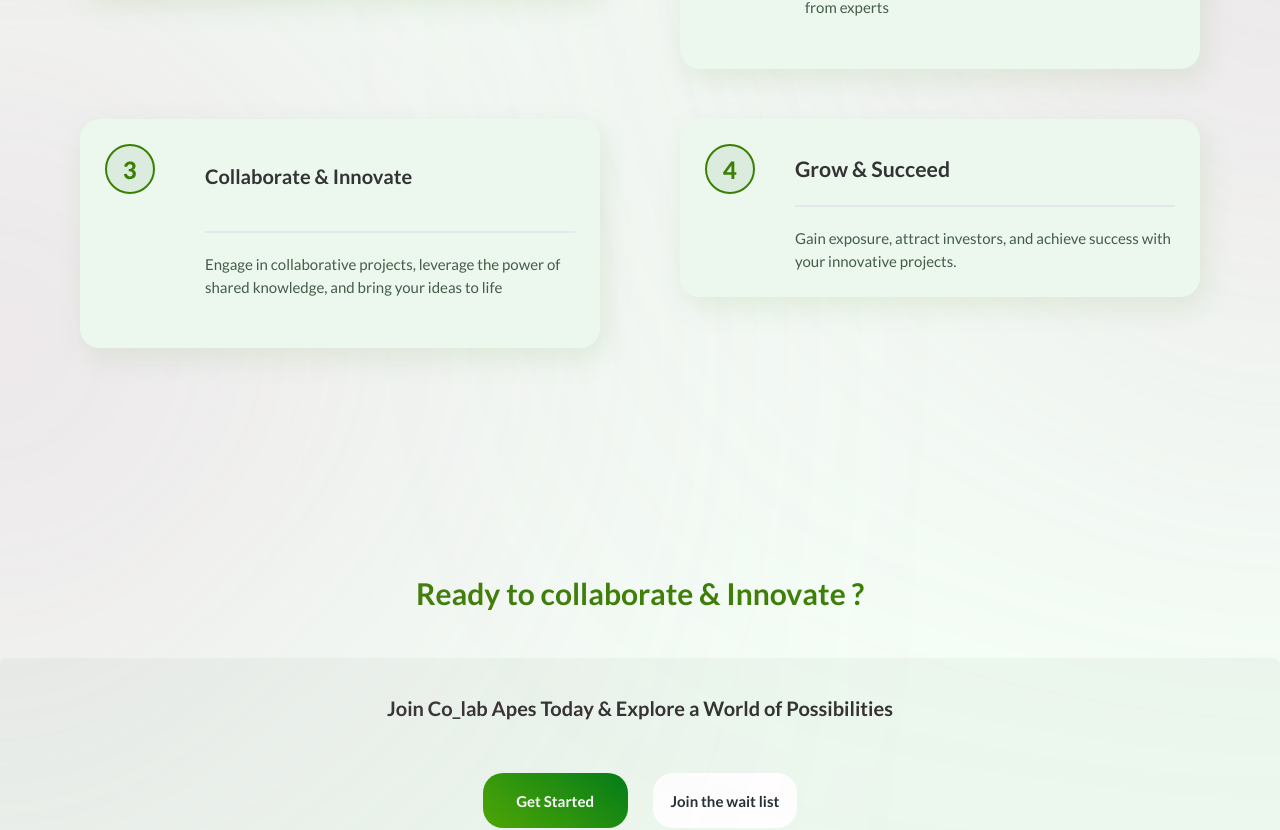
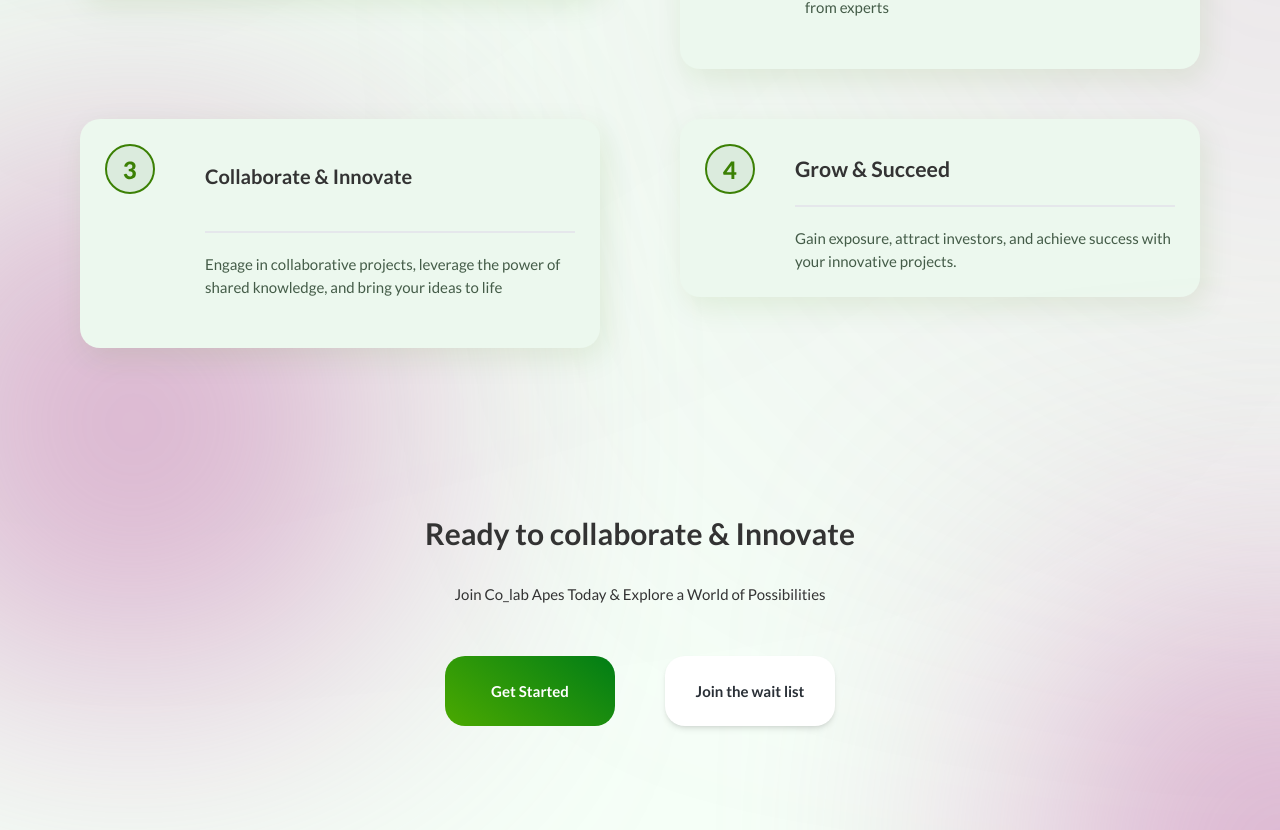
Before and after one commit to Colab-Apes/new_landing_page, a React (Vite) app: page / in a window 1280 px wide. Shown: the part 3515-4345 px from the top of the page. Built offline with nearby package versions, Linux system fonts and the light colour scheme.

Commit message:
working on blur deisgns

```diff
--- a/src/NewLandingPage/LandPage.jsx
+++ b/src/NewLandingPage/LandPage.jsx
@@ -11,7 +11,7 @@
 
 const LandPage = () => {
   return (
-    <div className="bg-[#F5FFF7] font-lato">
+    <div className=" font-lato">
       {/* Nav */}
       <Nav />
       {/* Hero */}
--- a/src/NewLandingPage/components/HowItWorks.jsx
+++ b/src/NewLandingPage/components/HowItWorks.jsx
@@ -10,7 +10,7 @@
       {" "}
       <div className=" py-40 mt-36 z-10 container mx-auto px-32 relative">
         <div className="absolute -z-10 blur-[300px] right-[-20rem] w-[387px] h-[410.85px] bg-[#C26AAA] rounded-[410.85px]"></div>
-        <div className="absolute -z-10 blur-[300px] bottom-[-10rem] left-[-20rem] w-[387px] h-[410.85px] bg-[#C26AAA] rounded-[410.85px]"></div>
+        <div className="absolute -z-10 blur-[150px] bottom-[-18rem] left-[-6rem] w-[387px] h-[410.85px] bg-[#C26AAA] rounded-[410.85px]"></div>
         <div className="w-full text-center text-5xl text-[#333] font-bold mb-36">
           How It Works
         </div>
--- a/src/NewLandingPage/components/Ready.jsx
+++ b/src/NewLandingPage/components/Ready.jsx
@@ -1,21 +1,22 @@
 import React from "react";
-
+import "../../App.css";
 const Ready = () => {
   return (
     <div>
-      <div className="collaborate pt-52 container mx-auto">
-        <div className="title px-10 text-center text-5xl text-[#3B8004] font-bold mb-5 md:mb-20">
-          Ready to collaborate & Innovate ?
+      <div className=" mt-28 container mx-auto relative z-10 ">
+        <div className="absolute -z-10 blur-[150px] bottom-[-30rem] right-[-20rem] w-[387px] h-[410.85px] bg-[#C26AAA] rounded-[410.85px]"></div>
+        <div className=" px-10 text-center text-5xl text-[#333] font-bold mb-5 md:mb-20  xl:mb-0 ">
+          Ready to collaborate & Innovate
         </div>
-        <div className="coll-box flex flex-col justify-center items-center bg-transparent md:bg-[#ECF8EE] h-[80%] w-[100%] rounded-xl p-14">
-          <h1 className="text-[#333333] text-center text-[2rem] font-semibold mb-20">
+        <div className=" flex flex-col justify-center items-center  h-[80%] w-[100%] rounded-xl p-14">
+          <h1 className="text-[#333] text-center text-[1.5rem]  mb-20">
             Join Co_lab Apes Today & Explore a World of Possibilities
           </h1>
-          <div className="flex flex-col md:flex-row  gap-5 md:gap-10 w-full md:w-1/2 items-center xl:w-[26%]">
-            <button className="w-full bg-green2 text-2xl text-white px-7 py-7  mb-10 btngrad font-bold rounded-[20px]">
+          <div className="flex items-center gap-x-20  justify-center">
+            <button className="  text-2xl text-white w-[17rem] py-10  btngrad font-bold rounded-[20px]">
               Get Started
             </button>
-            <button className="w-full bg-white text-2xl text-black px-7 py-7  mb-10 font-bold rounded-[20px]">
+            <button className=" bg-white text-2xl text-black w-[17rem] py-10  font-bold rounded-[20px] shadow-md">
               Join the wait list
             </button>
           </div>
--- a/src/index.css
+++ b/src/index.css
@@ -38,6 +38,7 @@
 
 body {
   font-family: "Lato", sans-serif;
+  @apply bg-[#F5FFF7]
 }
 
 @keyframes fadeInTop {
```
